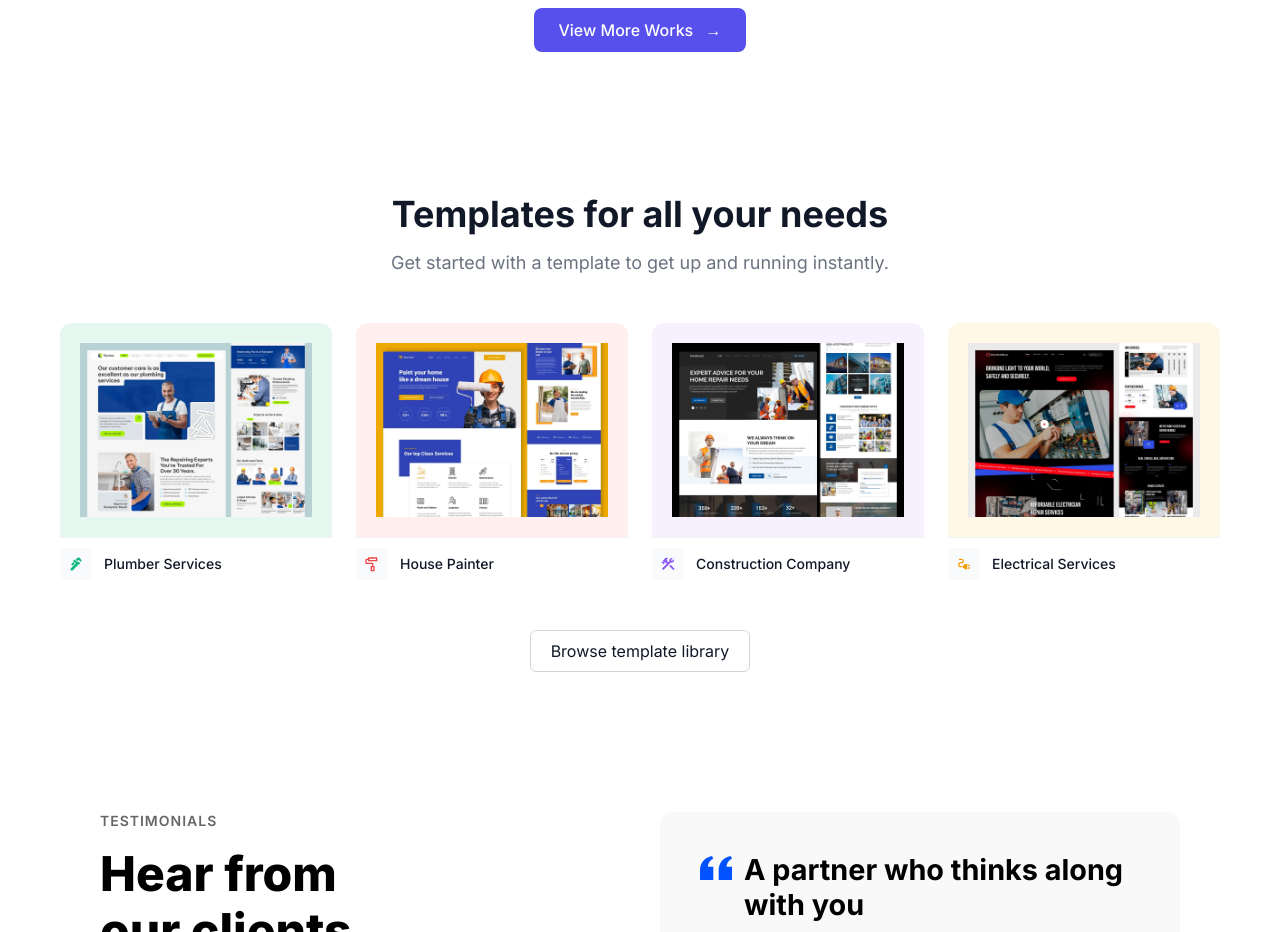
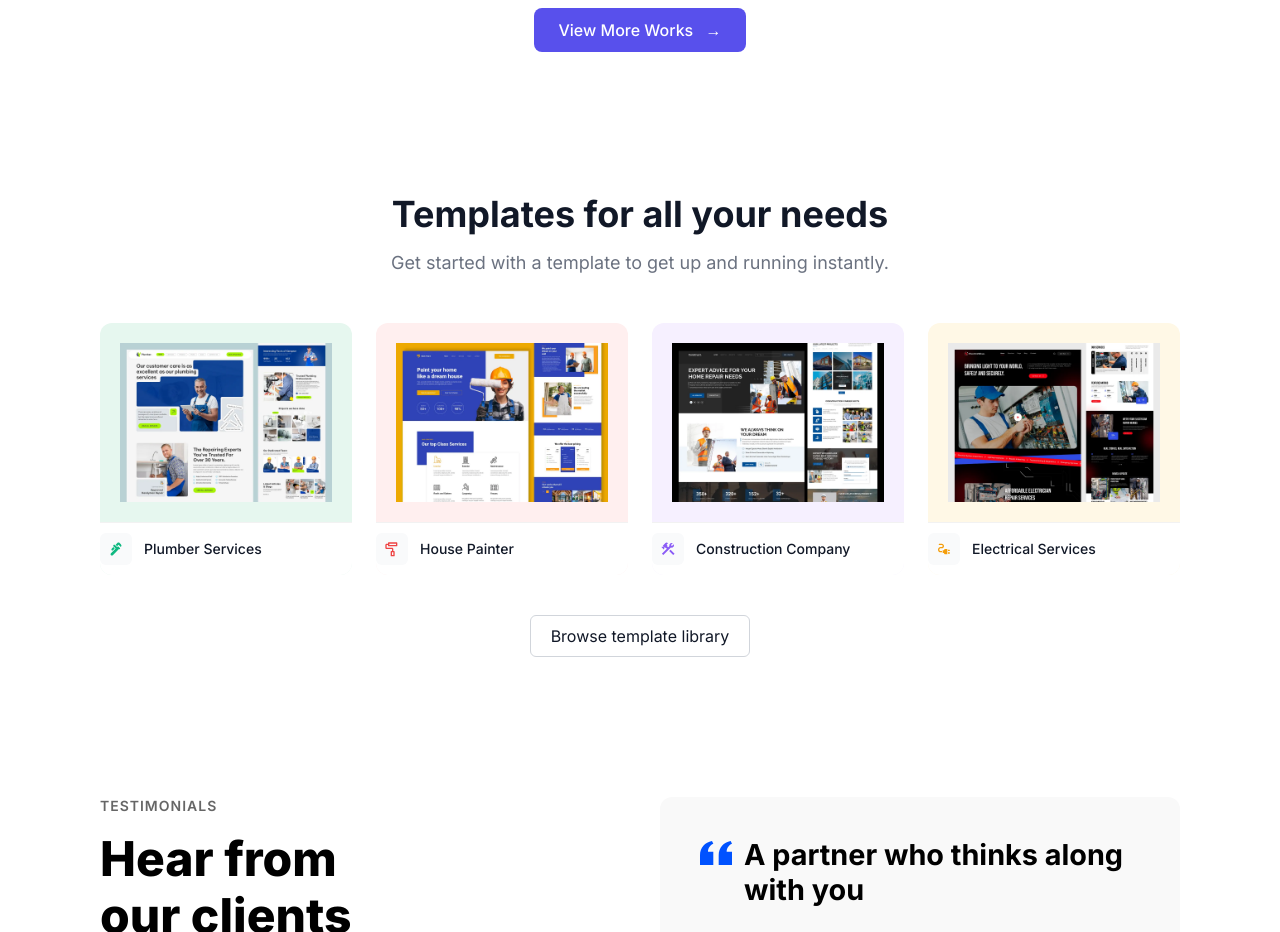
Before and after one commit to kwamedanso/catchnode, a React (Vite) app: page / in a window 1280 px wide. Shown: the part 3420-4352 px from the top of the page. Built offline with nearby package versions, Linux system fonts and the light colour scheme.

Commit message:
Add margin around Templates section

```diff
--- a/src/components/Templates/styles/Templates.css
+++ b/src/components/Templates/styles/Templates.css
@@ -1,7 +1,7 @@
 /* Templates.css */
 .templates-section {
     max-width: 1200px;
-    margin: 0 auto;
+    margin: 0 5rem;
     padding: 60px 20px;
     text-align: center;
     opacity: 0;
@@ -90,6 +90,9 @@
   }
 
   @media screen and (max-width: 640px) {
+    .templates-section{
+        margin: 0 .5rem;
+    }
     .templates-title {
       font-size: 28px;
     }
```
